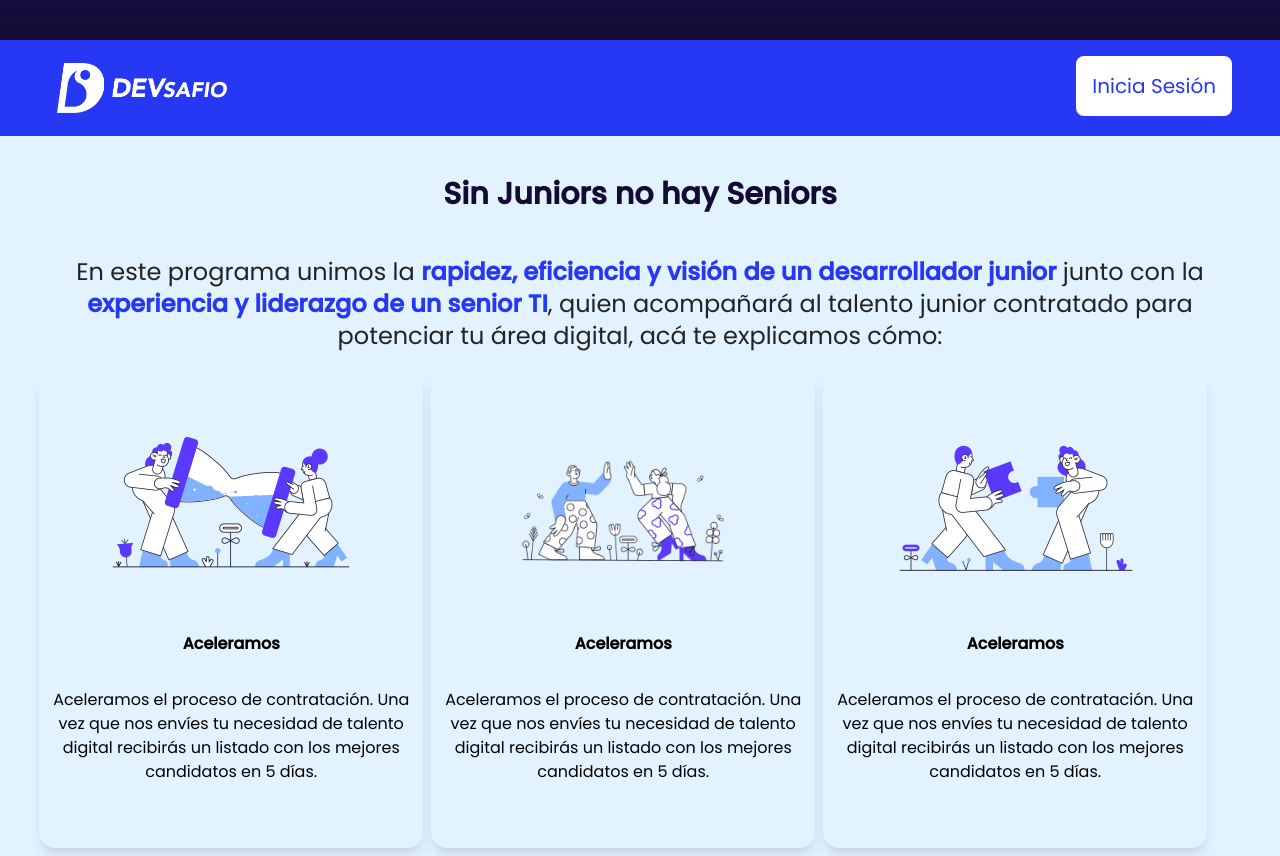
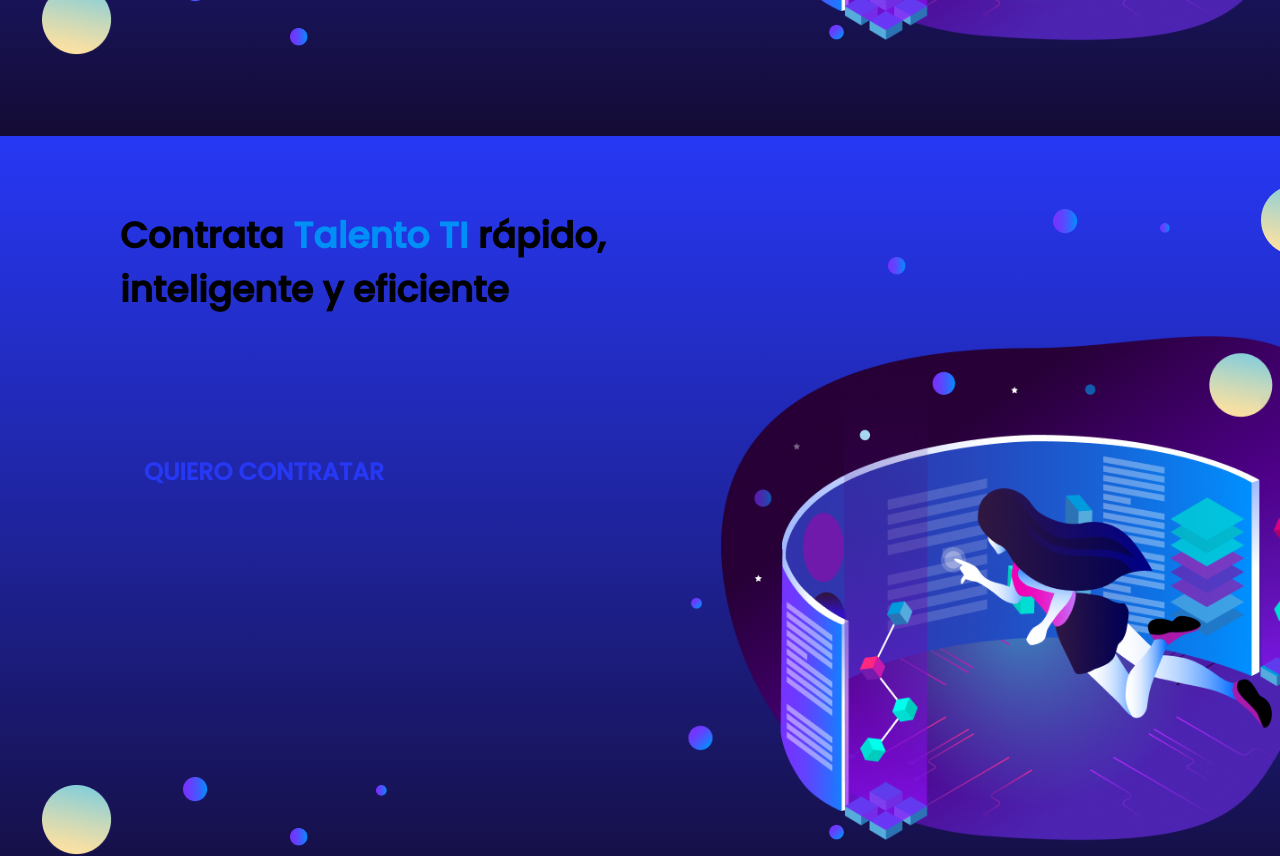
Before and after one commit to dlab-team/C11-Frontend, a React (Vite) app: page / in a window 1280 px wide. Shown: the part 760-1616 px from the top of the page. Built offline with nearby package versions, Linux system fonts and the light colour scheme.

Commit message:
feat: campos de seleccion

```diff
--- a/package.json
+++ b/package.json
@@ -12,10 +12,12 @@
   "dependencies": {
     "@headlessui/react": "^1.7.16",
     "@material-tailwind/react": "^2.1.0",
+    "autoprefixer": "^10.4.15",
     "lucide-react": "^0.268.0",
     "react": "^18.2.0",
     "react-dom": "^18.2.0",
-    "react-router-dom": "^6.15.0"
+    "react-router-dom": "^6.15.0",
+    "tailwindcss": "^3.3.3"
   },
   "devDependencies": {
     "@types/react": "^18.2.15",
--- a/src/App.jsx
+++ b/src/App.jsx
@@ -8,24 +8,13 @@ import Register from "./pages/access/Register";
 import Footer from "./components/Footer";
 import Introduction from "./pages/application-form/Introduction";
 import PersonalInfoForm from "./pages/application-form/PersonalInfoForm";
-import { React } from 'react';
-import HeroSection from './components/Landing/HeroSection.jsx';
-import HeroSectionDos from './components/Landing/HeroSectionDos.jsx';
-import InformacionProfesionalForm from './pages/application-form/InformacionProfesionalForm.jsx';
+import InformacionProfesionalForm from "./pages/application-form/InformacionProfesionalForm.jsx";
 
 
 function App() {
   return (
+    <main className="app">
 
-    <main className="app">
-    <HeroSection
-    titulo='¿Buscas talento TI?'
-    resumen='Te encontramos profesionales en 5 días y los acompañamos por 3 meses con  tutores senior para potenciar y acelerar sus habilidades técnicas.'/>
-    {/* <HeroSection
-    titulo='¿Buscas Trabajo TI'
-    resumen='Te contactamos con empresas de chile y el extranjero que buscan profesionales TI.'
-    /> */}
-    {/* <InformacionProfesionalForm/> */}
       <Router>
         <Nav />
         <Routes>
@@ -33,6 +22,7 @@ function App() {
           <Route exact path="/register" element={<Register />} />
           <Route exact path="/login" element={<Login />} />
           <Route exact path="/intro" element={<Introduction />} />
+          <Route exact path="/profesional-info" element={<InformacionProfesionalForm />} />
           <Route exact path="/personal-info" element={<PersonalInfoForm />} />
         </Routes>
         <Footer />
--- a/src/pages/landing/Home.jsx
+++ b/src/pages/landing/Home.jsx
@@ -1,11 +1,17 @@
-
-import ProgramExplanation from "./ProgramExplanation"
+import ProgramExplanation from "./ProgramExplanation";
 import LandingForm from "../../components/Landing/LandingForm";
+import HeroSection from "../../components/Landing/HeroSection.jsx";
+import HeroSectionDos from "../../components/Landing/HeroSectionDos.jsx";
 
 const Home = () => {
   return (
     <>
       <div></div>
+      <HeroSection
+        titulo="¿Buscas talento TI?"
+        resumen="Te encontramos profesionales en 5 días y los acompañamos por 3 meses con  tutores senior para potenciar y acelerar sus habilidades técnicas."
+      />
+      <HeroSectionDos />
       <ProgramExplanation />
       <LandingForm />
     </>
```
Also changed, not shown: 2 other files (tests, documents, lock files or other folders).
